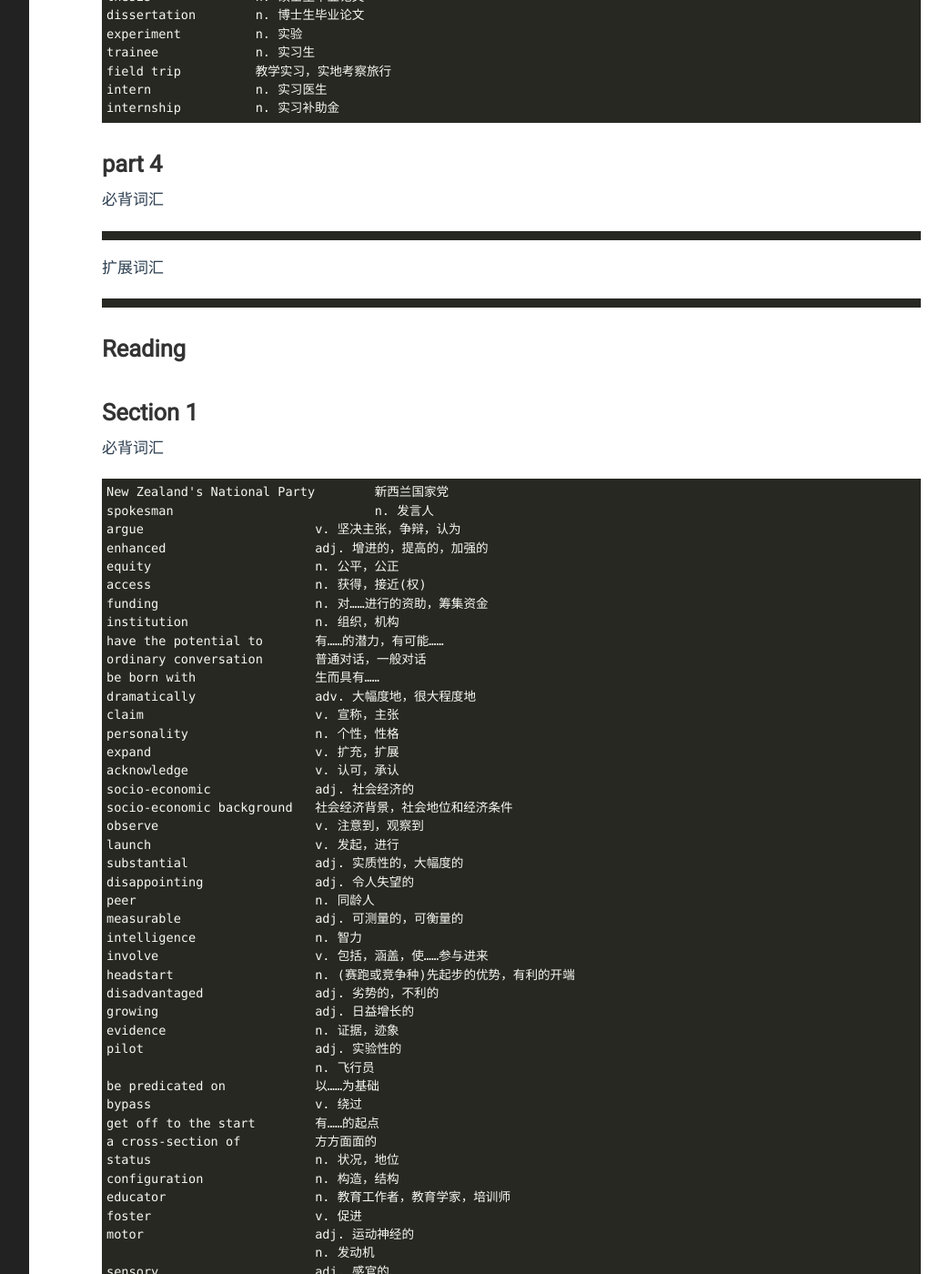
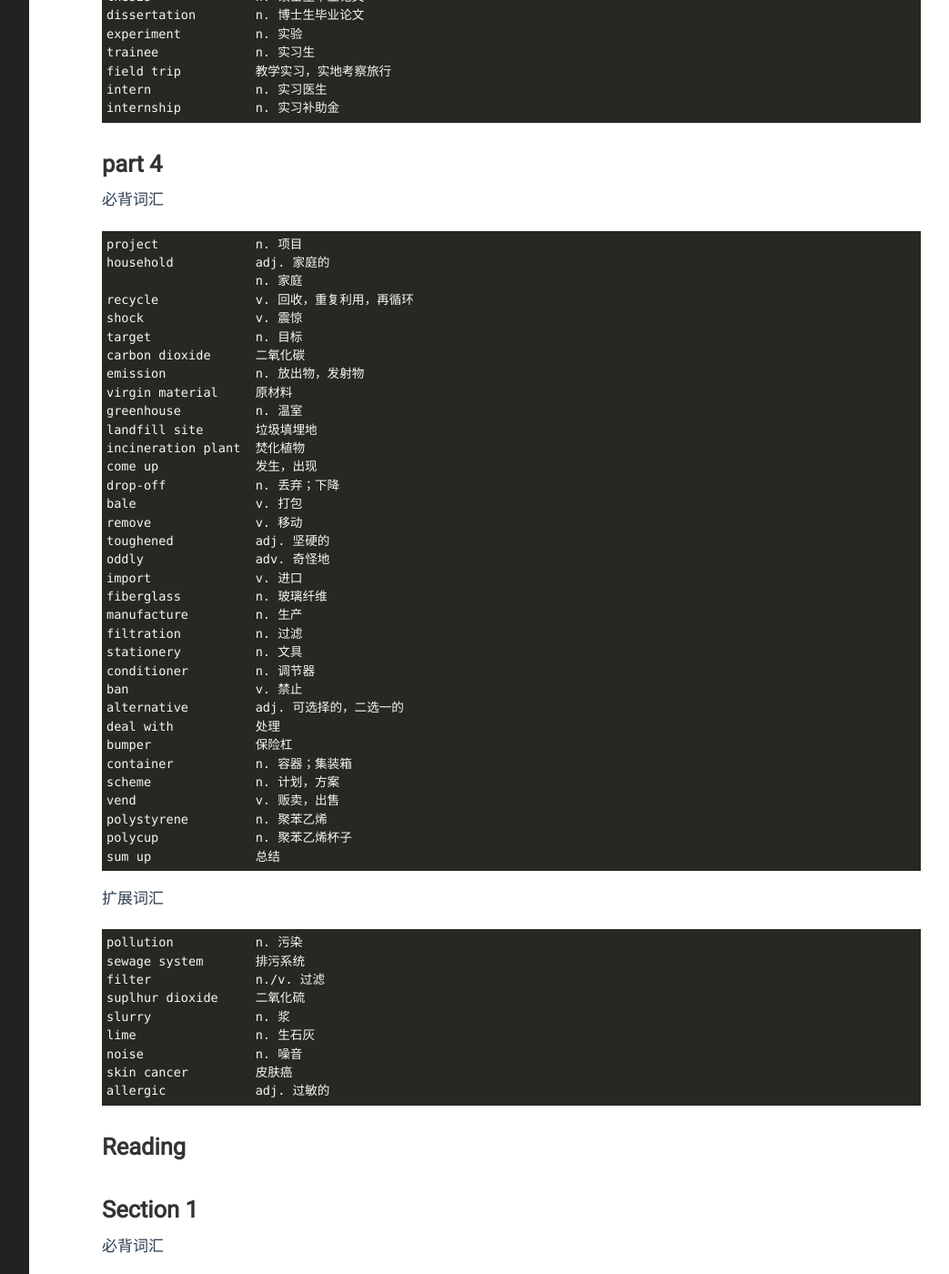
Before and after one commit to yejinp/yejinp.github.io, a Jekyll site: the page built from _posts/2023-07-31-vocabularies for IELTS 5-3 general Training.markdown, in a window 1280 px wide and 1400 px high, scrolled down 2836 px. Shown: the whole window at 91% size, without its empty margins (188-1231 px from the left). Built offline with Jekyll 4.4.1, drawn with Linux system fonts in a browser that asks for light colours.

Commit message:
add some vocabularies

````diff
--- a/_posts/2023-07-31-vocabularies for IELTS 5-3 general Training.markdown
+++ b/_posts/2023-07-31-vocabularies for IELTS 5-3 general Training.markdown
@@ -140,10 +140,52 @@ internship          n. 实习补助金
 # part 4 #
 必背词汇
 ```
+project             n. 项目
+household           adj. 家庭的
+                    n. 家庭
+recycle             v. 回收，重复利用，再循环
+shock               v. 震惊
+target              n. 目标
+carbon dioxide      二氧化碳
+emission            n. 放出物，发射物
+virgin material     原材料
+greenhouse          n. 温室
+landfill site       垃圾填埋地
+incineration plant  焚化植物
+come up             发生，出现
+drop-off            n. 丢弃；下降
+bale                v. 打包
+remove              v. 移动
+toughened           adj. 坚硬的
+oddly               adv. 奇怪地
+import              v. 进口
+fiberglass          n. 玻璃纤维
+manufacture         n. 生产
+filtration          n. 过滤
+stationery          n. 文具
+conditioner         n. 调节器
+ban                 v. 禁止
+alternative         adj. 可选择的，二选一的
+deal with           处理
+bumper              保险杠
+container           n. 容器；集装箱
+scheme              n. 计划，方案
+vend                v. 贩卖，出售
+polystyrene         n. 聚苯乙烯
+polycup             n. 聚苯乙烯杯子
+sum up              总结
 ```
 扩展词汇
-
 ```
+pollution           n. 污染
+sewage system       排污系统
+filter              n./v. 过滤
+suplhur dioxide     二氧化硫
+slurry              n. 浆
+lime                n. 生石灰
+noise               n. 噪音
+skin cancer         皮肤癌
+allergic            adj. 过敏的
 ```
 
 ## Reading
````
